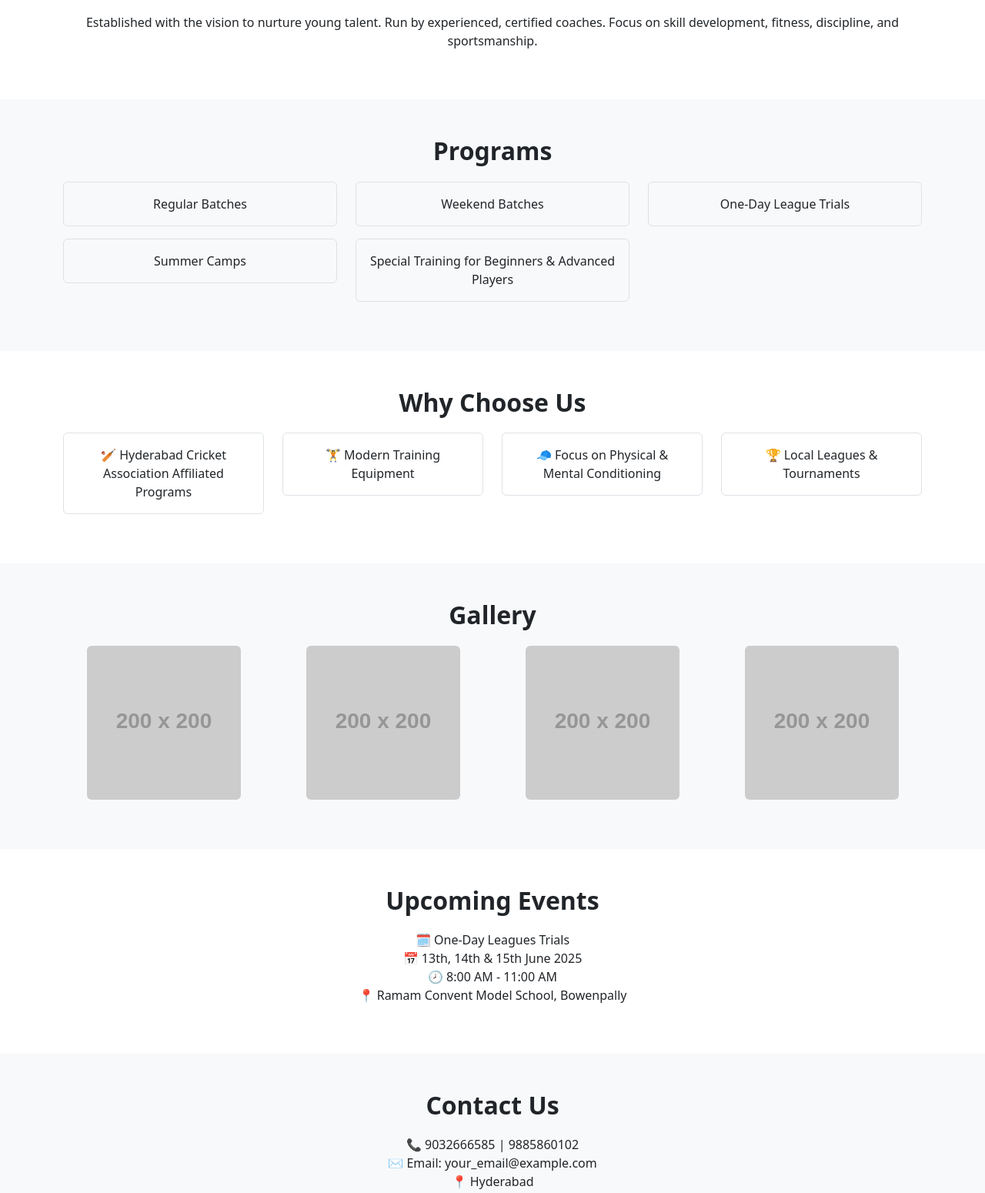
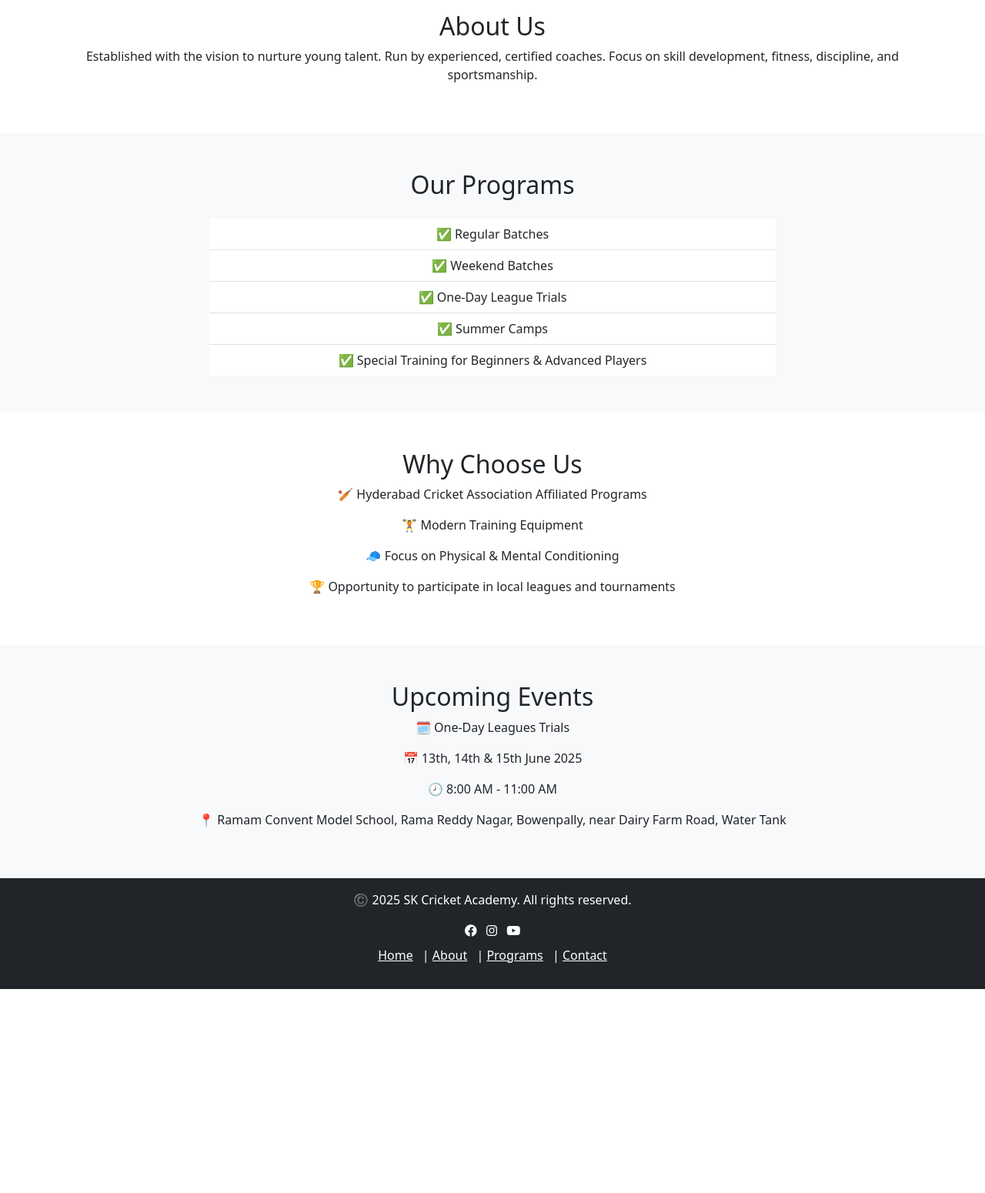
Before and after one commit to trcnaveen/sk-cricket-academy, a plain HTML site: page index.html in a window 1280 px wide. Shown: the part 569-2119 px from the top of the page at 77% size. After the commit the page ends 1854 px from the top, so only its background shows below. Drawn offline with nearby package versions, Linux system fonts and the light colour scheme; files that its build step writes are made by us from their sources; placeholder pictures from the web are drawn by us.

Commit message:
Updated Index page

```diff
--- a/index.html
+++ b/index.html
@@ -4,13 +4,38 @@
   <meta charset="UTF-8" />
   <meta name="viewport" content="width=device-width, initial-scale=1.0">
   <title>SK Cricket Academy - Unlock Your Cricketing Potential</title>
-  <link href="https://cdn.jsdelivr.net/npm/bootstrap@5.3.2/dist/css/bootstrap.min.css" rel="stylesheet">
-  <link rel="stylesheet" href="css/style.css" />
+  <link rel="stylesheet" href="style.css">
+  <link
+    rel="stylesheet"
+    href="https://cdn.jsdelivr.net/npm/bootstrap@5.3.2/dist/css/bootstrap.min.css"
+  >
+  <link
+    rel="stylesheet"
+    href="https://cdnjs.cloudflare.com/ajax/libs/font-awesome/6.4.0/css/all.min.css"
+  >
 </head>
 <body>
 
+<!-- Navbar -->
+<nav class="navbar navbar-expand-lg navbar-dark bg-dark">
+  <div class="container">
+    <a class="navbar-brand" href="index.html">SK Cricket Academy</a>
+    <button class="navbar-toggler" type="button" data-bs-toggle="collapse" data-bs-target="#navbarNav">
+      <span class="navbar-toggler-icon"></span>
+    </button>
+    <div class="collapse navbar-collapse" id="navbarNav">
+      <ul class="navbar-nav ms-auto">
+        <li class="nav-item"><a class="nav-link active" href="index.html">Home</a></li>
+        <li class="nav-item"><a class="nav-link" href="about.html">About</a></li>
+        <li class="nav-item"><a class="nav-link" href="programs.html">Programs</a></li>
+        <li class="nav-item"><a class="nav-link" href="contact.html">Contact</a></li>
+      </ul>
+    </div>
+  </div>
+</nav>
+
 <!-- Hero Section -->
-<header class="hero text-center text-white d-flex align-items-center">
+<header class="hero text-center d-flex align-items-center">
   <div class="container">
     <h1>Welcome to SK Cricket Academy</h1>
     <p>Hyderabad’s premier destination for aspiring cricketers</p>
@@ -19,87 +44,68 @@
   </div>
 </header>
 
-<!-- About Us -->
-<section class="py-5 text-center">
-  <div class="container">
+<!-- About Section -->
+<section class="py-5">
+  <div class="container text-center">
     <h2>About Us</h2>
     <p>Established with the vision to nurture young talent. Run by experienced, certified coaches. Focus on skill development, fitness, discipline, and sportsmanship.</p>
   </div>
 </section>
 
-<!-- Programs -->
-<section class="py-5 bg-light text-center">
-  <div class="container">
-    <h2>Programs</h2>
-    <div class="row">
-      <div class="col-md-4 mb-3"><div class="p-3 border rounded">Regular Batches</div></div>
-      <div class="col-md-4 mb-3"><div class="p-3 border rounded">Weekend Batches</div></div>
-      <div class="col-md-4 mb-3"><div class="p-3 border rounded">One-Day League Trials</div></div>
-      <div class="col-md-4 mb-3"><div class="p-3 border rounded">Summer Camps</div></div>
-      <div class="col-md-4 mb-3"><div class="p-3 border rounded">Special Training for Beginners & Advanced Players</div></div>
+<!-- Programs Section -->
+<section class="py-5 bg-light">
+  <div class="container text-center">
+    <h2>Our Programs</h2>
+    <div class="row justify-content-center mt-4">
+      <div class="col-md-8">
+        <ul class="list-group list-group-flush">
+          <li class="list-group-item">✅ Regular Batches</li>
+          <li class="list-group-item">✅ Weekend Batches</li>
+          <li class="list-group-item">✅ One-Day League Trials</li>
+          <li class="list-group-item">✅ Summer Camps</li>
+          <li class="list-group-item">✅ Special Training for Beginners & Advanced Players</li>
+        </ul>
+      </div>
     </div>
   </div>
 </section>
 
-<!-- Why Choose Us -->
-<section class="py-5 text-center">
-  <div class="container">
+<!-- Why Choose Us Section -->
+<section class="py-5">
+  <div class="container text-center">
     <h2>Why Choose Us</h2>
-    <div class="row">
-      <div class="col-md-3 mb-3"><div class="p-3 border rounded">🏏 Hyderabad Cricket Association Affiliated Programs</div></div>
-      <div class="col-md-3 mb-3"><div class="p-3 border rounded">🏋️ Modern Training Equipment</div></div>
-      <div class="col-md-3 mb-3"><div class="p-3 border rounded">🧢 Focus on Physical & Mental Conditioning</div></div>
-      <div class="col-md-3 mb-3"><div class="p-3 border rounded">🏆 Local Leagues & Tournaments</div></div>
-    </div>
+    <p>🏏 Hyderabad Cricket Association Affiliated Programs</p>
+    <p>🏋️ Modern Training Equipment</p>
+    <p>🧢 Focus on Physical & Mental Conditioning</p>
+    <p>🏆 Opportunity to participate in local leagues and tournaments</p>
   </div>
 </section>
 
-<!-- Gallery -->
-<section class="py-5 bg-light text-center">
-  <div class="container">
-    <h2>Gallery</h2>
-    <div class="row">
-      <div class="col-md-3 mb-3"><img src="https://via.placeholder.com/200" class="img-fluid rounded" alt="Gallery 1"></div>
-      <div class="col-md-3 mb-3"><img src="https://via.placeholder.com/200" class="img-fluid rounded" alt="Gallery 2"></div>
-      <div class="col-md-3 mb-3"><img src="https://via.placeholder.com/200" class="img-fluid rounded" alt="Gallery 3"></div>
-      <div class="col-md-3 mb-3"><img src="https://via.placeholder.com/200" class="img-fluid rounded" alt="Gallery 4"></div>
-    </div>
-  </div>
-</section>
-
-<!-- Upcoming Events -->
-<section class="py-5 text-center">
-  <div class="container">
+<!-- Upcoming Events Section -->
+<section class="py-5 bg-light">
+  <div class="container text-center">
     <h2>Upcoming Events</h2>
-    <p>🗓️ One-Day Leagues Trials<br>
-    📅 13th, 14th & 15th June 2025<br>
-    🕗 8:00 AM - 11:00 AM<br>
-    📍 Ramam Convent Model School, Bowenpally</p>
-  </div>
-</section>
-
-<!-- Contact Us -->
-<section class="py-5 bg-light text-center">
-  <div class="container">
-    <h2>Contact Us</h2>
-    <p>📞 9032666585 | 9885860102<br>
-    ✉️ Email: your_email@example.com<br>
-    📍 Hyderabad</p>
-    <a href="contact.html" class="btn btn-primary">Register Now</a>
+    <p>🗓️ One-Day Leagues Trials</p>
+    <p>📅 13th, 14th & 15th June 2025</p>
+    <p>🕗 8:00 AM - 11:00 AM</p>
+    <p>📍 Ramam Convent Model School, Rama Reddy Nagar, Bowenpally, near Dairy Farm Road, Water Tank</p>
   </div>
 </section>
 
 <!-- Footer -->
-<footer class="py-3 text-center bg-dark text-white">
-  <div class="container">
-    <p>© 2025 SK Cricket Academy. All rights reserved.</p>
-    <p>
-      <a href="#" class="text-white me-2">Facebook</a>
-      <a href="#" class="text-white me-2">Instagram</a>
-      <a href="#" class="text-white">YouTube</a>
-    </p>
-    <p>Quick Links: <a href="index.html" class="text-white">Home</a> | <a href="about.html" class="text-white">About</a> | <a href="programs.html" class="text-white">Programs</a> | <a href="contact.html" class="text-white">Contact</a></p>
+<footer class="bg-dark text-white text-center py-3">
+  <p>©️ 2025 SK Cricket Academy. All rights reserved.</p>
+  <div>
+    <a href="#" class="text-white me-2"><i class="fab fa-facebook"></i></a>
+    <a href="#" class="text-white me-2"><i class="fab fa-instagram"></i></a>
+    <a href="#" class="text-white"><i class="fab fa-youtube"></i></a>
   </div>
+  <p class="mt-2">
+    <a href="index.html" class="text-white me-2">Home</a> |
+    <a href="about.html" class="text-white me-2">About</a> |
+    <a href="programs.html" class="text-white me-2">Programs</a> |
+    <a href="contact.html" class="text-white">Contact</a>
+  </p>
 </footer>
 
 <script src="https://cdn.jsdelivr.net/npm/bootstrap@5.3.2/dist/js/bootstrap.bundle.min.js"></script>
```
